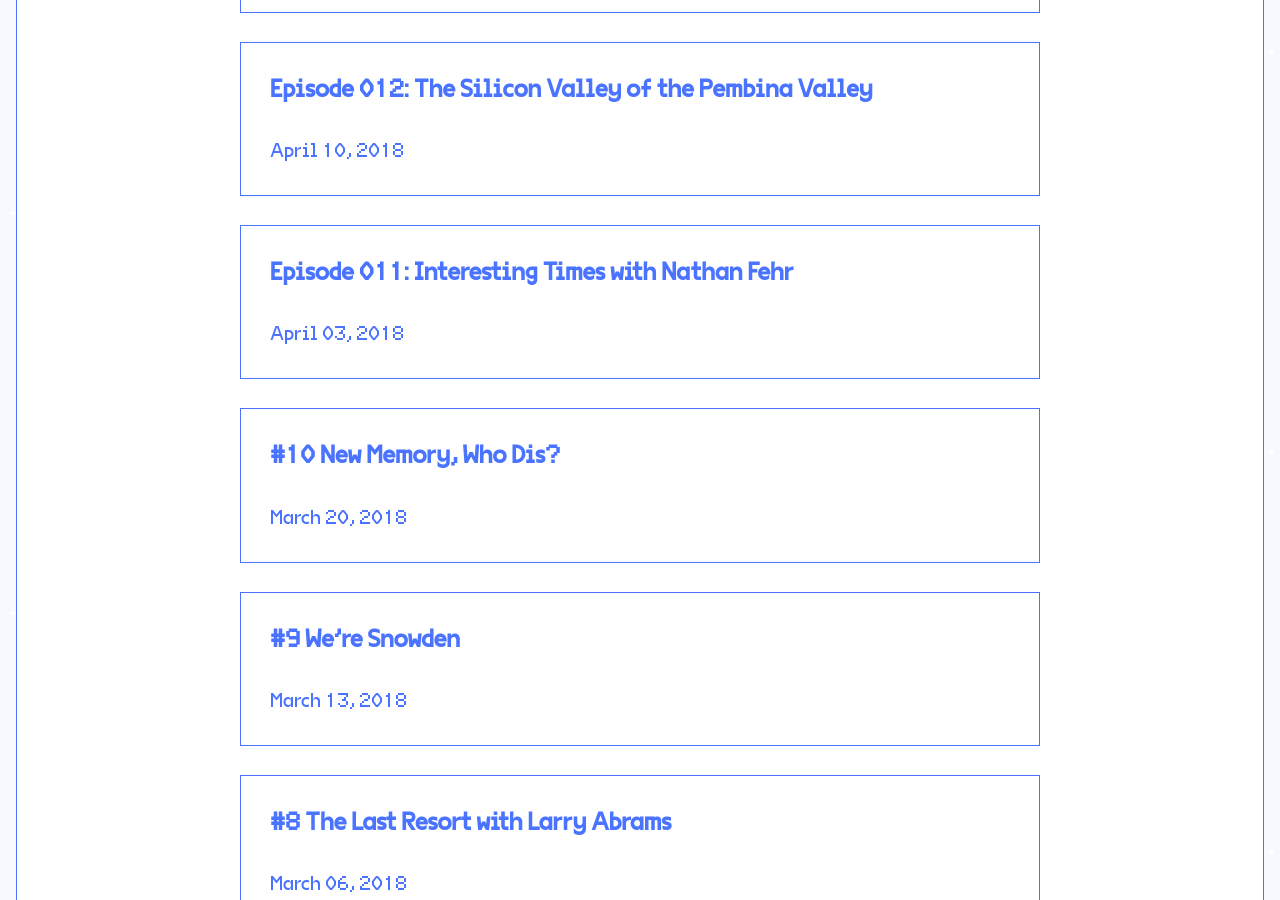
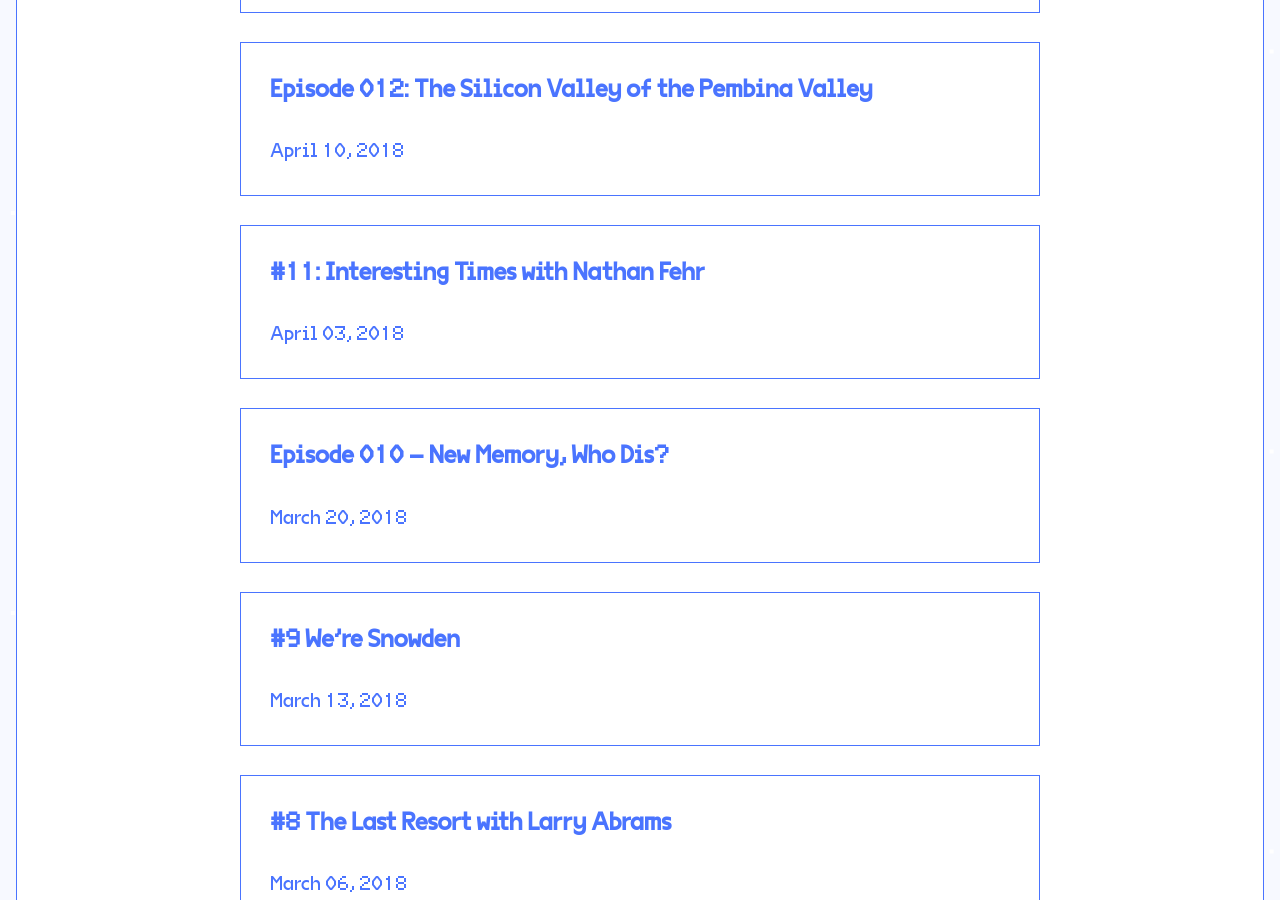
Before and after one commit to jondueck/whatevertown, a Jekyll site: the page built from episodes.md, in a window 1280 px wide and 900 px high, scrolled down 5372 px. Built offline with Jekyll 4.4.1, drawn with Linux system fonts in a browser that asks for light colours; some web fonts are replaced.

Commit message:
Updated 012

```diff
--- a/_posts/2018-03-20-010.md
+++ b/_posts/2018-03-20-010.md
@@ -1,5 +1,5 @@
 ---
-title: "#10 New Memory, Who Dis?"
+title: Episode 010 – New Memory, Who Dis?
 date: 2018-03-20 14:50:00 -05:00
 permalink: "/episode/10/"
 author: Whatevertown
@@ -18,8 +18,8 @@ duration: 00:60:42
 length: 87628500
 explicit: 'no'
 block: 'no'
+layout: post
 comments: true
-layout: post
 ---
 
 - Haircuts and expected conversation
--- a/_posts/2018-04-03-012.md
+++ b/_posts/2018-04-03-012.md
@@ -1,5 +1,5 @@
 ---
-title: 'Episode 011: Interesting Times with Nathan Fehr'
+title: "#11: Interesting Times with Nathan Fehr"
 date: 2018-04-03 10:00:00 -05:00
 permalink: "/episode/11/"
 author: Whatevertown
```
